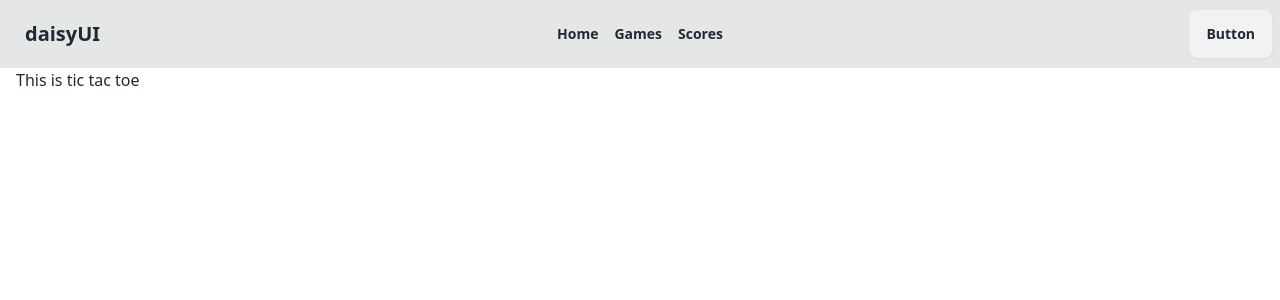
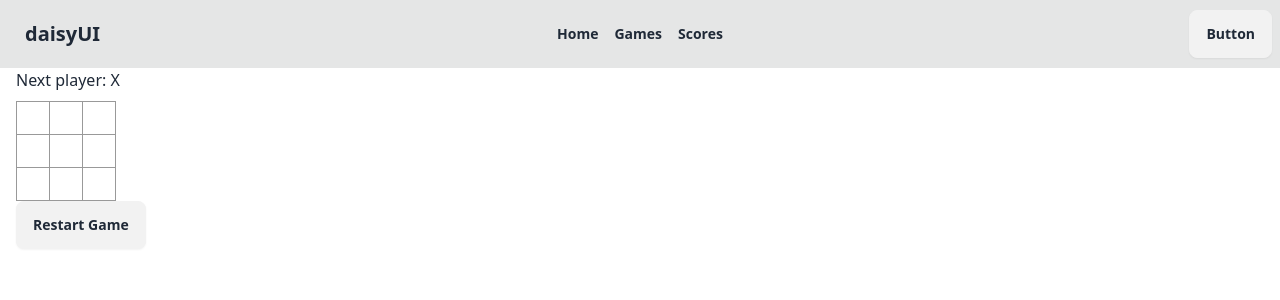
Before and after one commit to OMI786I/fun_project, a React (Vite) app: page /tictactoe in a window 1280 px wide. Shown: the top 300 px of the page. Built offline with nearby package versions, Linux system fonts and the light colour scheme.

Commit message:
added tictac toe

```diff
--- /dev/null
+++ b/src/Game/TicTacTOe/Square.jsx
@@ -0,0 +1,9 @@
+function Square({ value, onSquareClick }) {
+  return (
+    <button className="square" onClick={onSquareClick}>
+      {value}
+    </button>
+  );
+}
+
+export default Square;
--- /dev/null
+++ b/src/Game/TicTacTOe/TicTacToe.jsx
@@ -0,0 +1,82 @@
+import { useState } from "react";
+import Square from "./Square";
+
+export default function Board() {
+  const [xIsNext, setXIsNext] = useState(true);
+  const [squares, setSquares] = useState(Array(9).fill(null));
+
+  function handleClick(i) {
+    if (squares[i] || calculateWinner(squares)) {
+      return;
+    }
+    const nextSquares = squares.slice();
+    if (xIsNext) {
+      nextSquares[i] = "X";
+    } else {
+      nextSquares[i] = "O";
+    }
+    setSquares(nextSquares);
+    setXIsNext(!xIsNext);
+  }
+
+  function calculateWinner(squares) {
+    const lines = [
+      [0, 1, 2],
+      [3, 4, 5],
+      [6, 7, 8],
+      [0, 3, 6],
+      [1, 4, 7],
+      [2, 5, 8],
+      [0, 4, 8],
+      [2, 4, 6],
+    ];
+    for (let i = 0; i < lines.length; i++) {
+      const [a, b, c] = lines[i];
+      if (
+        squares[a] &&
+        squares[a] === squares[b] &&
+        squares[a] === squares[c]
+      ) {
+        return squares[a];
+      }
+    }
+    return null;
+  }
+
+  function handleRestart() {
+    setSquares(Array(9).fill(null));
+    setXIsNext(true);
+  }
+
+  const winner = calculateWinner(squares);
+  let status;
+  if (winner) {
+    status = "Winner: " + winner;
+  } else {
+    status = "Next player: " + (xIsNext ? "X" : "O");
+  }
+
+  return (
+    <>
+      <div className="status">{status}</div>
+      <div className="board-row">
+        <Square value={squares[0]} onSquareClick={() => handleClick(0)} />
+        <Square value={squares[1]} onSquareClick={() => handleClick(1)} />
+        <Square value={squares[2]} onSquareClick={() => handleClick(2)} />
+      </div>
+      <div className="board-row">
+        <Square value={squares[3]} onSquareClick={() => handleClick(3)} />
+        <Square value={squares[4]} onSquareClick={() => handleClick(4)} />
+        <Square value={squares[5]} onSquareClick={() => handleClick(5)} />
+      </div>
+      <div className="board-row">
+        <Square value={squares[6]} onSquareClick={() => handleClick(6)} />
+        <Square value={squares[7]} onSquareClick={() => handleClick(7)} />
+        <Square value={squares[8]} onSquareClick={() => handleClick(8)} />
+      </div>
+      <button className="btn" onClick={handleRestart}>
+        Restart Game
+      </button>
+    </>
+  );
+}
--- a/src/Page/TicTacToe.jsx
+++ /dev/null
@@ -1,5 +0,0 @@
-const TicTacToe = () => {
-  return <div>This is tic tac toe</div>;
-};
-
-export default TicTacToe;
--- a/src/index.css
+++ b/src/index.css
@@ -19,3 +19,36 @@
     background-position: 0% 50%;
   }
 }
+
+.square {
+  background: #fff;
+  border: 1px solid #999;
+  float: left;
+  font-size: 24px;
+  font-weight: bold;
+  line-height: 34px;
+  height: 34px;
+  margin-right: -1px;
+  margin-top: -1px;
+  padding: 0;
+  text-align: center;
+  width: 34px;
+}
+
+.board-row:after {
+  clear: both;
+  content: "";
+  display: table;
+}
+
+.status {
+  margin-bottom: 10px;
+}
+.game {
+  display: flex;
+  flex-direction: row;
+}
+
+.game-info {
+  margin-left: 20px;
+}
--- a/src/main.jsx
+++ b/src/main.jsx
@@ -8,7 +8,7 @@
 import Games from "./Page/Games";
 import Score from "./Page/Score";
 import Game from "./Page/Game";
-import TicTacToe from "./Page/TicTacToe";
+import TicTacToe from "./Game/TicTacTOe/TicTacToe";
 
 const router = createBrowserRouter([
   {
```
